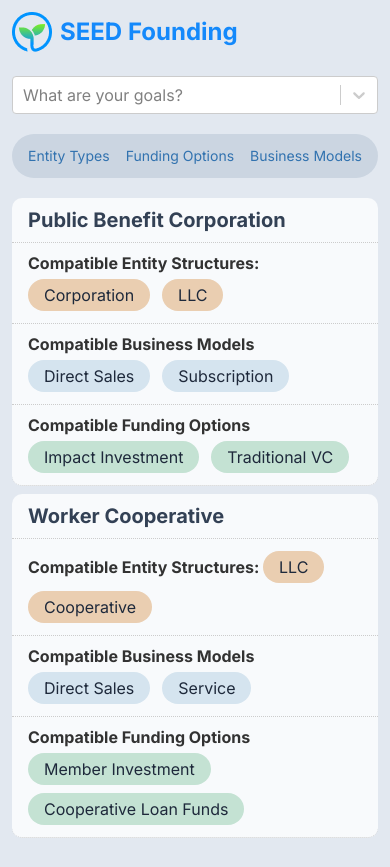
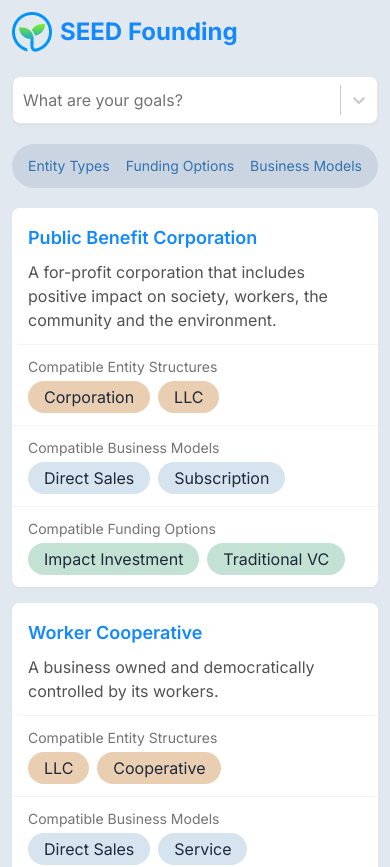
Before and after one commit to TurquoiseSound/SeedFoundry, a Next.js app: page /library/1 in a window 390 px wide. Shown: the top 867 px of the page. Built offline with nearby package versions, Linux system fonts and the light colour scheme.

Commit message:
Enhance core components with better UX

```diff
--- a/src/app/library/LibraryTable.module.scss
+++ b/src/app/library/LibraryTable.module.scss
@@ -1,68 +1,102 @@
 .libraryTable {
-  border-collapse:separate;
-  border-spacing: 0em 1em;
-  border-color: #f7f9fb;
+  border-collapse: separate;
+  border-spacing: 0 1em;
+  width: 100%;
 
   th, td {
-    padding: 0 1em;
-    background-color: theme('colors.slate.50');
+    @apply bg-white p-4 transition-all duration-200;
+
+    &:first-child {
+      @apply rounded-l-lg;
+    }
+
+    &:last-child {
+      @apply rounded-r-lg;
+    }
   }
 
-  td:first-child,
-  th:first-child {
-    border-radius: 10px 0 0 10px;
+  th {
+    @apply text-neutral-600 font-semibold text-left;
+    padding: 1rem;
   }
 
-  td:last-child,
-  th:last-child {
-    border-radius: 0 10px 10px 0;
+  tbody {
+    tr {
+      @apply hover:transform hover:-translate-y-1 transition-all duration-200;
+
+      td {
+        @apply align-top;
+      }
+    }
+  }
+
+  .itemName {
+    @apply font-semibold text-lg mb-2;
+    color: var(--seed-color);
+  }
+
+  .tagContainer {
+    @apply flex flex-wrap gap-2;
   }
 }
 
-/* Hide table headers on mobile */
-@media (max-width: 600px) {
+/* Mobile responsive design */
+@media (max-width: 768px) {
   .libraryTable {
-    display: block;
-    width: 100%;
-    text-align: left;
-    background-color: transparent;
+    @apply block;
 
     thead {
-      display: none;
+      @apply hidden;
     }
 
     tbody, tr, td {
-      display: block;
-      width: 100%;
-      text-align: left;
+      @apply block w-full;
+    }
+
+    tr {
+      @apply mb-4 bg-white rounded-lg shadow-sm;
+
+      &:hover {
+        @apply shadow-md;
+      }
     }
 
     td {
-      position: relative;
-      // padding-left: 50%;
-      // text-align: right;
-      border-bottom: 1px dotted #ccc;
-      padding: 0.5em 1em;
-    }
+      @apply relative py-3 px-4;
 
-    td:first-child,
-    th:first-child {
-      border-radius: 10px 10px 0 0;
-    }
+      &:not(:last-child) {
+        @apply border-b border-neutral-100;
+      }
 
-    td:last-child,
-    th:last-child {
-      border-radius: 0 0 10px 10px;
-    }
+      &::before {
+        content: attr(data-label);
+        @apply text-neutral-500 text-sm mb-1 block;
+      }
 
-    td::before {
-      content: attr(data-label);
-      // position: absolute;
-      // left: 0;
-      // width: 50%;
-      // padding-left: 10px;
-      font-weight: bold;
-      text-align: left;
+      &:first-child {
+        @apply rounded-t-lg;
+      }
+
+      &:last-child {
+        @apply rounded-b-lg;
+      }
     }
   }
 }
+
+/* Loading skeleton styles */
+.skeleton {
+  @apply animate-pulse bg-neutral-200 rounded;
+
+  &.row {
+    @apply h-24;
+  }
+
+  &.text {
+    @apply h-4 w-3/4;
+  }
+
+  &.tag {
+    @apply h-6 w-20 rounded-full inline-block mr-2;
+  }
+}
--- a/src/app/library/LibraryTable.tsx
+++ b/src/app/library/LibraryTable.tsx
@@ -5,7 +5,6 @@ import Link from 'next/link';
 import { isEmpty } from 'lodash';
 import { GoalsContext } from '@/app/GoalsProvider';
 import { Item } from '../../types';
-
 import styles from './LibraryTable.module.scss';
 
 interface LibraryTableProps {
@@ -16,6 +15,13 @@ interface LibraryTableProps {
 const LibraryTable: React.FC<LibraryTableProps> = ({ type, items }) => {
   const [globalFilter, setGlobalFilter] = React.useState('')
   const { selectedGoals }  = React.useContext(GoalsContext);
+  const [isLoading, setIsLoading] = React.useState(true);
+
+  React.useEffect(() => {
+    // Simulate loading state
+    const timer = setTimeout(() => setIsLoading(false), 1000);
+    return () => clearTimeout(timer);
+  }, []);
 
   const filteredItems = React.useMemo<Item[]>(() => {
     let newItems = items.filter((item) => {
@@ -24,7 +30,6 @@ const LibraryTable: React.FC<LibraryTableProps> = ({ type, items }) => {
 
     if (selectedGoals.length > 0) {
       newItems = newItems.sort((a, b) => {
-        // compare aggragated scores of related goals to selected goals
         const aRelatedGoals = a.relatedGoals || {}
         const bRelatedGoals = b.relatedGoals || {}
         a.goalScore = isEmpty(aRelatedGoals) ? 0 : Object.keys(aRelatedGoals).filter(rg => selectedGoals.some(sg => sg.id === rg)).reduce((acc, rg) => acc * aRelatedGoals[rg], 1);
@@ -36,13 +41,11 @@ const LibraryTable: React.FC<LibraryTableProps> = ({ type, items }) => {
     return newItems;
   }, [items, globalFilter, selectedGoals]);
 
-  const handleFilterChange = React.useCallback((e: React.ChangeEvent<HTMLInputElement>) => {
-    setGlobalFilter(e.target.value);
-  }, [])
+  if (isLoading) {
+    return <LoadingSkeleton />;
+  }
 
   return (
-    <div>
-      {/* Hide until more useful <div className='mb-4 md:mb-0'>Search by name: <input name='globalFilter' value={globalFilter} onChange={handleFilterChange} /> </div> */}
     <table className={styles.libraryTable}>
       <thead>
         <tr>
@@ -50,72 +53,92 @@ const LibraryTable: React.FC<LibraryTableProps> = ({ type, items }) => {
           <th>Compatible Entity Structures</th>
           <th>Compatible Business Models</th>
           <th>Compatible Funding Options</th>
-            {selectedGoals.length > 0 ? <th>Goal Compatability</th> : null}
+          {selectedGoals.length > 0 ? <th>Goal Compatibility</th> : null}
         </tr>
       </thead>
       <tbody>
-          {filteredItems.map((item : Item) => {
+        {filteredItems.map((item: Item) => {
           const compatabilityColor = item.goalScore ? `bg-${item.goalScore >= 0.8 ? 'green' : item.goalScore >= 0.5 ? 'yellow' : 'red'}-400` : 'bg-gray-200';
 
           return (
-              <tr key={item.name} className='bg-transparent mb-2' style={{ opacity: selectedGoals.length > 0 ? Math.max(item.goalScore || 0, 0.3) : 1}}>
-                {/* data-label used to transform table into list on mobile */}
-
-                <td className='text-center' data-label="">
-                  <Link href={`/library/${type}/${item.id}`} className='body-text'>
-                    <h3 className='text-xl font-bold'>{item.name}</h3>
+            <tr
+              key={item.name}
+              className="animate-fade-in"
+              style={{ opacity: selectedGoals.length > 0 ? Math.max(item.goalScore || 0, 0.3) : 1}}
+            >
+              <td data-label="">
+                <Link href={`/library/${type}/${item.id}`} className={styles.itemName}>
+                  {item.name}
                 </Link>
+                {item.description && (
+                  <p className="text-neutral-600 mt-2">{item.description}</p>
+                )}
               </td>
 
-                <td data-label="Compatible Entity Structures: ">
+              <td data-label="Compatible Entity Structures">
+                <div className={styles.tagContainer}>
                   {item.entityTypes?.map(entity => (
                     <Link
                       href={`/library/entity-types/${entity.id}`}
-                      className='rounded-2xl text-center px-4 py-1 mr-3 my-1 inline-block entity-type'
+                      className='rounded-2xl text-center px-4 py-1 entity-type'
                       key={entity.name}
                     >
                       {entity.name}
                     </Link>
                   ))}
+                </div>
               </td>
 
               <td data-label="Compatible Business Models">
+                <div className={styles.tagContainer}>
                   {item.businessModels?.map(model => (
                     <Link
                       href={`/library/business-models/${model.id}`}
-                      className='rounded-2xl text-center px-4 py-1 mr-3 my-1 inline-block business-model'
+                      className='rounded-2xl text-center px-4 py-1 business-model'
                       key={model.name}
                     >
                       {model.name}
                     </Link>
                   ))}
+                </div>
               </td>
 
               <td data-label="Compatible Funding Options">
+                <div className={styles.tagContainer}>
                   {item.fundingOptions?.map(option => (
                     <Link
                       href={`/library/funding-options/${option.id}`}
-                      className='rounded-2xl text-center px-4 py-1 mr-3 my-1 inline-block funding-option'
+                      className='rounded-2xl text-center px-4 py-1 funding-option'
                       key={option.name}
                     >
                       {option.name}
                     </Link>
                   ))}
+                </div>
               </td>
 
-                {selectedGoals.length > 0 ?
+              {selectedGoals.length > 0 ? (
                 <td data-label="Goal Compatibility" className='text-center'>
-                    <span className={`pl-5 rounded-2xl w-8 h-8 shadow-md ${compatabilityColor}`} title={"Compatability Score: " + Math.round((item.goalScore || 0)  * 100).toString()}></span>
+                  <span
+                    className={`pl-5 rounded-2xl w-8 h-8 shadow-md ${compatabilityColor}`}
+                    title={`Compatibility Score: ${Math.round((item.goalScore || 0) * 100)}%`}
+                  />
                 </td>
-                  : null}
+              ) : null}
             </tr>
           )
-          }
-          )}
+        })}
       </tbody>
     </table>
-    </div>
   );
 };
 
+const LoadingSkeleton = () => (
+  <div className="space-y-4">
+    {[1, 2, 3].map((i) => (
+      <div key={i} className={`${styles.skeleton} ${styles.row}`} />
+    ))}
+  </div>
+);
+
 export default LibraryTable;
--- a/src/components/GoalsSelect/GoalsSelect.module.scss
+++ b/src/components/GoalsSelect/GoalsSelect.module.scss
@@ -1,5 +1,59 @@
 .goalsSelect {
   min-width: 300px;
+  position: relative;
+
+  :global {
+    .goals__control {
+      @apply bg-white border border-neutral-200 rounded-lg shadow-sm transition-all duration-200;
+      min-height: 48px;
+
+      &:hover {
+        @apply border-neutral-300;
+      }
+
+      &--is-focused {
+        @apply border-[--seed-color] shadow-md;
+        box-shadow: 0 0 0 1px var(--seed-color);
+      }
+    }
+
+    .goals__placeholder {
+      @apply text-neutral-500;
+    }
+
+    .goals__menu {
+      @apply mt-2 bg-white rounded-lg shadow-lg border border-neutral-200;
+      z-index: 10;
+    }
+
+    .goals__option {
+      @apply p-3 cursor-pointer transition-all duration-200;
+
+      &:hover {
+        @apply bg-[--seed-color-light];
+      }
+
+      &--is-selected {
+        @apply bg-[--seed-color] text-white;
+
+        &:hover {
+          @apply bg-[--seed-color-dark];
+        }
+      }
+    }
+
+    .goals__multi-value {
+      @apply bg-[--seed-color-light] rounded-md m-1;
+
+      &__label {
+        @apply text-[--seed-color-dark] px-2 py-1;
+      }
+
+      &__remove {
+        @apply text-[--seed-color] hover:text-[--seed-color-dark] hover:bg-transparent;
+      }
+    }
+  }
 }
 
 .goalsMenu {
```
Lines whose indentation alone changed are shown as unchanged.
